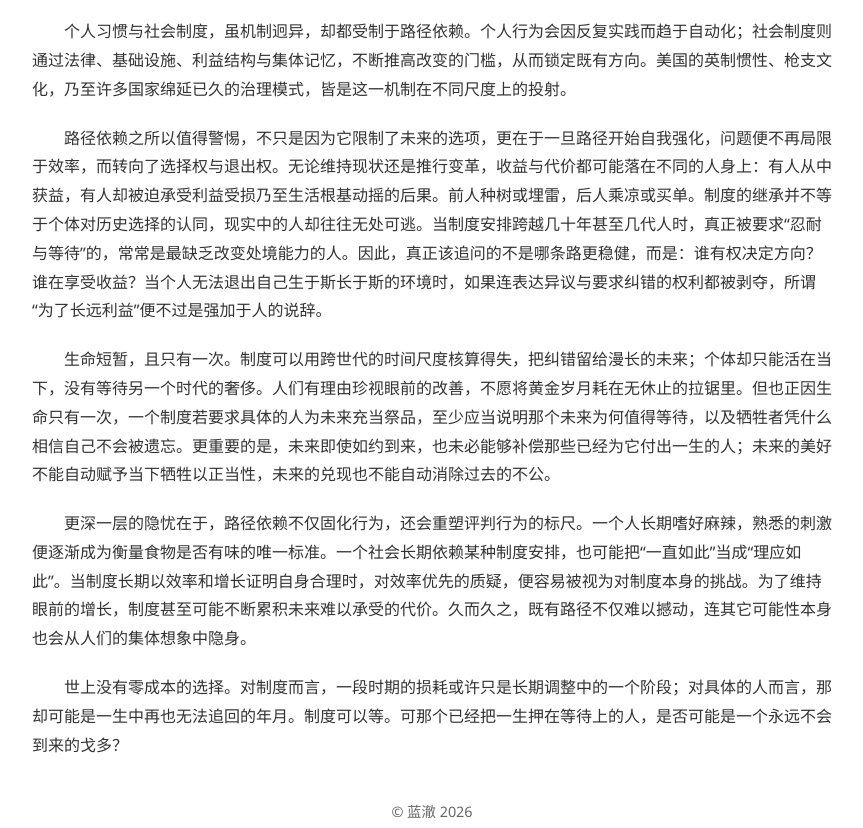
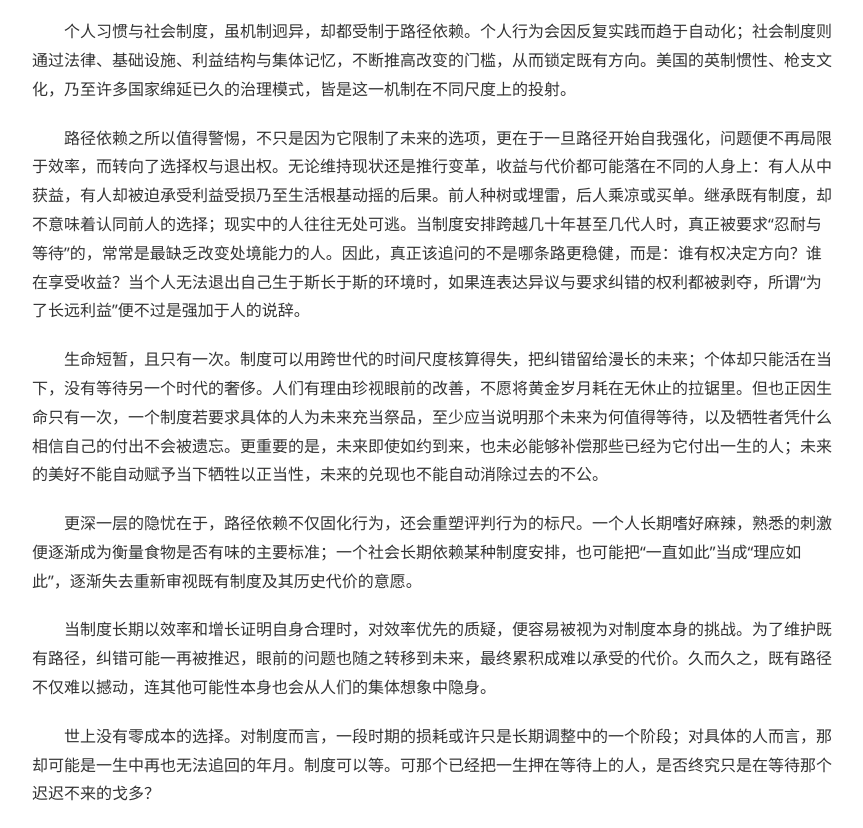
Before and after one commit to lanche6/lanche6.github.io, a plain HTML site: page posts/misalignment.html in a window 1280 px wide. Shown: the part 283-1111 px from the top of the page, without its empty margins (208-1071 px from the left). Drawn offline with nearby package versions, Linux system fonts and the light colour scheme.

Commit message:
Update misalignment.html

```diff
--- a/posts/misalignment.html
+++ b/posts/misalignment.html
@@ -89,11 +89,18 @@
 <main>
 
   <p>登山时，从山脚到山顶，我可以选择径直而上，也可以迂回曲折。只要起点和终点相同，重力势能的变化只取决于高度差。若只看这两个端点，人生似乎也只需要关注出生与死亡，中间的经历无关宏旨。然而，即便海拔提升相同，体力消耗、风险暴露、沿途景观与心境状态却可能天差地别。更为不同的是，登山途中我可以停留、改道，甚至放弃登顶，改日再来；人生的时间却无法暂停，经历不可复制，已经付出的岁月也无从收回。</p>
+
   <p>个人习惯与社会制度，虽机制迥异，却都受制于路径依赖。个人行为会因反复实践而趋于自动化；社会制度则通过法律、基础设施、利益结构与集体记忆，不断推高改变的门槛，从而锁定既有方向。美国的英制惯性、枪支文化，乃至许多国家绵延已久的治理模式，皆是这一机制在不同尺度上的投射。</p>
-  <p>路径依赖之所以值得警惕，不只是因为它限制了未来的选项，更在于一旦路径开始自我强化，问题便不再局限于效率，而转向了选择权与退出权。无论维持现状还是推行变革，收益与代价都可能落在不同的人身上：有人从中获益，有人却被迫承受利益受损乃至生活根基动摇的后果。前人种树或埋雷，后人乘凉或买单。制度的继承并不等于个体对历史选择的认同，现实中的人却往往无处可逃。当制度安排跨越几十年甚至几代人时，真正被要求“忍耐与等待”的，常常是最缺乏改变处境能力的人。因此，真正该追问的不是哪条路更稳健，而是：谁有权决定方向？谁在享受收益？当个人无法退出自己生于斯长于斯的环境时，如果连表达异议与要求纠错的权利都被剥夺，所谓“为了长远利益”便不过是强加于人的说辞。</p>
-  <p>生命短暂，且只有一次。制度可以用跨世代的时间尺度核算得失，把纠错留给漫长的未来；个体却只能活在当下，没有等待另一个时代的奢侈。人们有理由珍视眼前的改善，不愿将黄金岁月耗在无休止的拉锯里。但也正因生命只有一次，一个制度若要求具体的人为未来充当祭品，至少应当说明那个未来为何值得等待，以及牺牲者凭什么相信自己不会被遗忘。更重要的是，未来即使如约到来，也未必能够补偿那些已经为它付出一生的人；未来的美好不能自动赋予当下牺牲以正当性，未来的兑现也不能自动消除过去的不公。</p>
-  <p>更深一层的隐忧在于，路径依赖不仅固化行为，还会重塑评判行为的标尺。一个人长期嗜好麻辣，熟悉的刺激便逐渐成为衡量食物是否有味的唯一标准。一个社会长期依赖某种制度安排，也可能把“一直如此”当成“理应如此”。当制度长期以效率和增长证明自身合理时，对效率优先的质疑，便容易被视为对制度本身的挑战。为了维持眼前的增长，制度甚至可能不断累积未来难以承受的代价。久而久之，既有路径不仅难以撼动，连其它可能性本身也会从人们的集体想象中隐身。</p>
-  <p>世上没有零成本的选择。对制度而言，一段时期的损耗或许只是长期调整中的一个阶段；对具体的人而言，那却可能是一生中再也无法追回的年月。制度可以等。可那个已经把一生押在等待上的人，是否可能是一个永远不会到来的戈多？</p>
+
+  <p>路径依赖之所以值得警惕，不只是因为它限制了未来的选项，更在于一旦路径开始自我强化，问题便不再局限于效率，而转向了选择权与退出权。无论维持现状还是推行变革，收益与代价都可能落在不同的人身上：有人从中获益，有人却被迫承受利益受损乃至生活根基动摇的后果。前人种树或埋雷，后人乘凉或买单。继承既有制度，却不意味着认同前人的选择；现实中的人往往无处可逃。当制度安排跨越几十年甚至几代人时，真正被要求“忍耐与等待”的，常常是最缺乏改变处境能力的人。因此，真正该追问的不是哪条路更稳健，而是：谁有权决定方向？谁在享受收益？当个人无法退出自己生于斯长于斯的环境时，如果连表达异议与要求纠错的权利都被剥夺，所谓“为了长远利益”便不过是强加于人的说辞。</p>
+
+  <p>生命短暂，且只有一次。制度可以用跨世代的时间尺度核算得失，把纠错留给漫长的未来；个体却只能活在当下，没有等待另一个时代的奢侈。人们有理由珍视眼前的改善，不愿将黄金岁月耗在无休止的拉锯里。但也正因生命只有一次，一个制度若要求具体的人为未来充当祭品，至少应当说明那个未来为何值得等待，以及牺牲者凭什么相信自己的付出不会被遗忘。更重要的是，未来即使如约到来，也未必能够补偿那些已经为它付出一生的人；未来的美好不能自动赋予当下牺牲以正当性，未来的兑现也不能自动消除过去的不公。</p>
+
+  <p>更深一层的隐忧在于，路径依赖不仅固化行为，还会重塑评判行为的标尺。一个人长期嗜好麻辣，熟悉的刺激便逐渐成为衡量食物是否有味的主要标准；一个社会长期依赖某种制度安排，也可能把“一直如此”当成“理应如此”，逐渐失去重新审视既有制度及其历史代价的意愿。</p>
+
+  <p>当制度长期以效率和增长证明自身合理时，对效率优先的质疑，便容易被视为对制度本身的挑战。为了维护既有路径，纠错可能一再被推迟，眼前的问题也随之转移到未来，最终累积成难以承受的代价。久而久之，既有路径不仅难以撼动，连其他可能性本身也会从人们的集体想象中隐身。</p>
+
+  <p>世上没有零成本的选择。对制度而言，一段时期的损耗或许只是长期调整中的一个阶段；对具体的人而言，那却可能是一生中再也无法追回的年月。制度可以等。可那个已经把一生押在等待上的人，是否终究只是在等待那个迟迟不来的戈多？</p>
 
 
 </main>
```
